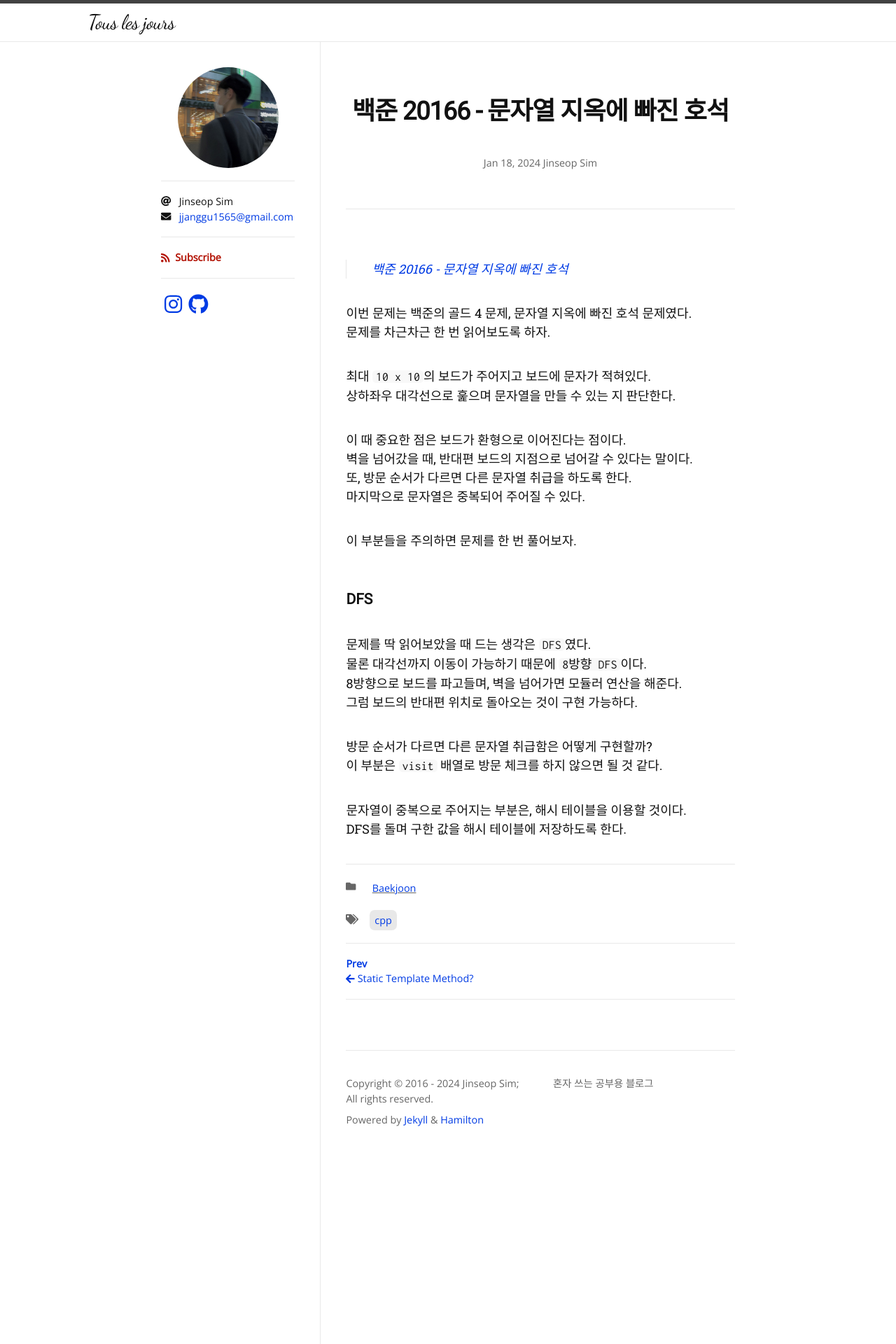
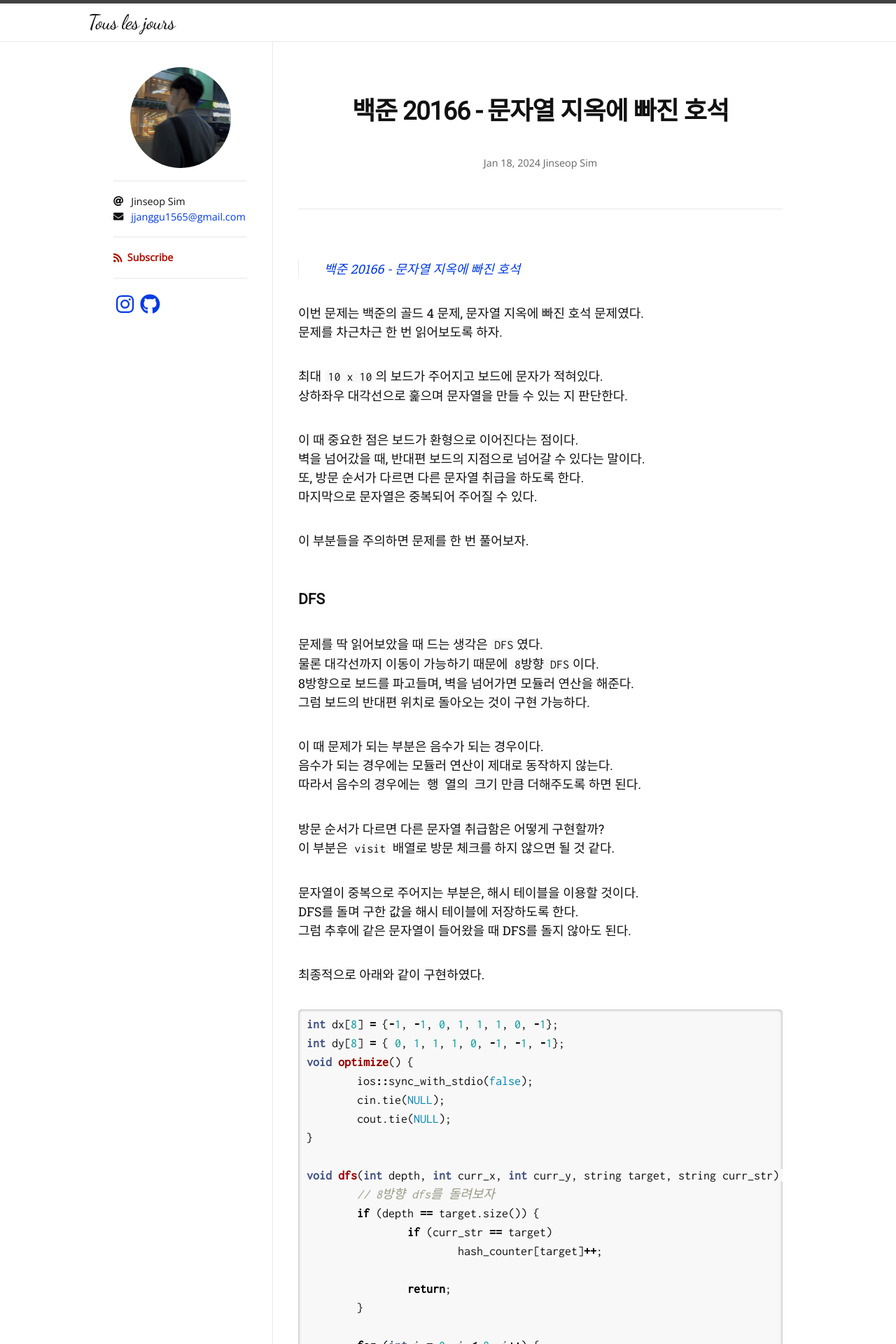
Before and after one commit to Jinseop-Sim/Jinseop-Sim.github.io, a Jekyll site: the page built from _posts/2024-01-18-bj-20166.md, in a window 1280 px wide. Shown: the top 1920 px of the page at 70% size. Built offline with Jekyll 4.4.1, drawn with Linux system fonts in a browser that asks for light colours; nearby versions of some CDN libraries; some web fonts are replaced; some of the changed text lies outside the part shown.

Commit message:
글 수정

````diff
--- a/_posts/2024-01-18-bj-20166.md
+++ b/_posts/2024-01-18-bj-20166.md
@@ -27,8 +27,82 @@
 8방향으로 보드를 파고들며, 벽을 넘어가면 모듈러 연산을 해준다.
 그럼 보드의 반대편 위치로 돌아오는 것이 구현 가능하다.
 
+이 때 문제가 되는 부분은 음수가 되는 경우이다.
+음수가 되는 경우에는 모듈러 연산이 제대로 동작하지 않는다.
+따라서 음수의 경우에는 ```행 열의 크기```만큼 더해주도록 하면 된다.
+
 방문 순서가 다르면 다른 문자열 취급함은 어떻게 구현할까?
 이 부분은 ```visit``` 배열로 방문 체크를 하지 않으면 될 것 같다.
 
 문자열이 중복으로 주어지는 부분은, 해시 테이블을 이용할 것이다.
 DFS를 돌며 구한 값을 해시 테이블에 저장하도록 한다.
+그럼 추후에 같은 문자열이 들어왔을 때 DFS를 돌지 않아도 된다.
+
+최종적으로 아래와 같이 구현하였다.
+{% highlight cpp %}
+int dx[8] = {-1, -1, 0, 1, 1, 1, 0, -1};
+int dy[8] = { 0, 1, 1, 1, 0, -1, -1, -1};
+void optimize() {
+	ios::sync_with_stdio(false);
+	cin.tie(NULL);
+	cout.tie(NULL);
+}
+
+void dfs(int depth, int curr_x, int curr_y, string target, string curr_str) {
+	// 8방향 dfs를 돌려보자
+	if (depth == target.size()) {
+		if (curr_str == target)
+			hash_counter[target]++;
+
+		return;
+	}
+
+	for (int i = 0; i < 8; i++) {
+		int nx = (curr_x + dx[i]) % row;
+		int ny = (curr_y + dy[i]) % col;
+
+		if (nx < 0)
+			nx += row;
+		if (ny < 0)
+			ny += col;
+
+		string nx_str = curr_str + game_board[nx][ny];
+		dfs(depth + 1, nx, ny, target, nx_str);
+	}
+}
+
+string target_str = "";
+int main() {
+	optimize();
+	cin >> row >> col >> num;
+	for (int i = 0; i < row; i++)
+		for (int j = 0; j < col; j++)
+			cin >> game_board[i][j];
+
+	while (num--) {
+		cin >> target_str;
+
+		if (hash_counter[target_str])
+			cout << hash_counter[target_str] << '\n';
+		// 해시에 이미 값이 있으면 그대로 출력
+		else {
+			for (int i = 0; i < row; i++) {
+				for (int j = 0; j < col; j++) {
+					string init_str = "";
+					init_str += game_board[i][j];
+
+					dfs(1, i, j, target_str, init_str);
+				}
+			}
+
+			cout << hash_counter[target_str] << '\n';
+		}
+		// 없으면 dfs 돌려서 검사
+	}
+
+	return 0;
+}
+{% endhighlight %}
+
+하지만 이 코드는 시간초과를 받게 되었다.
+어느 부분이 문제인지 좀 더 생각을 해보자.
````
